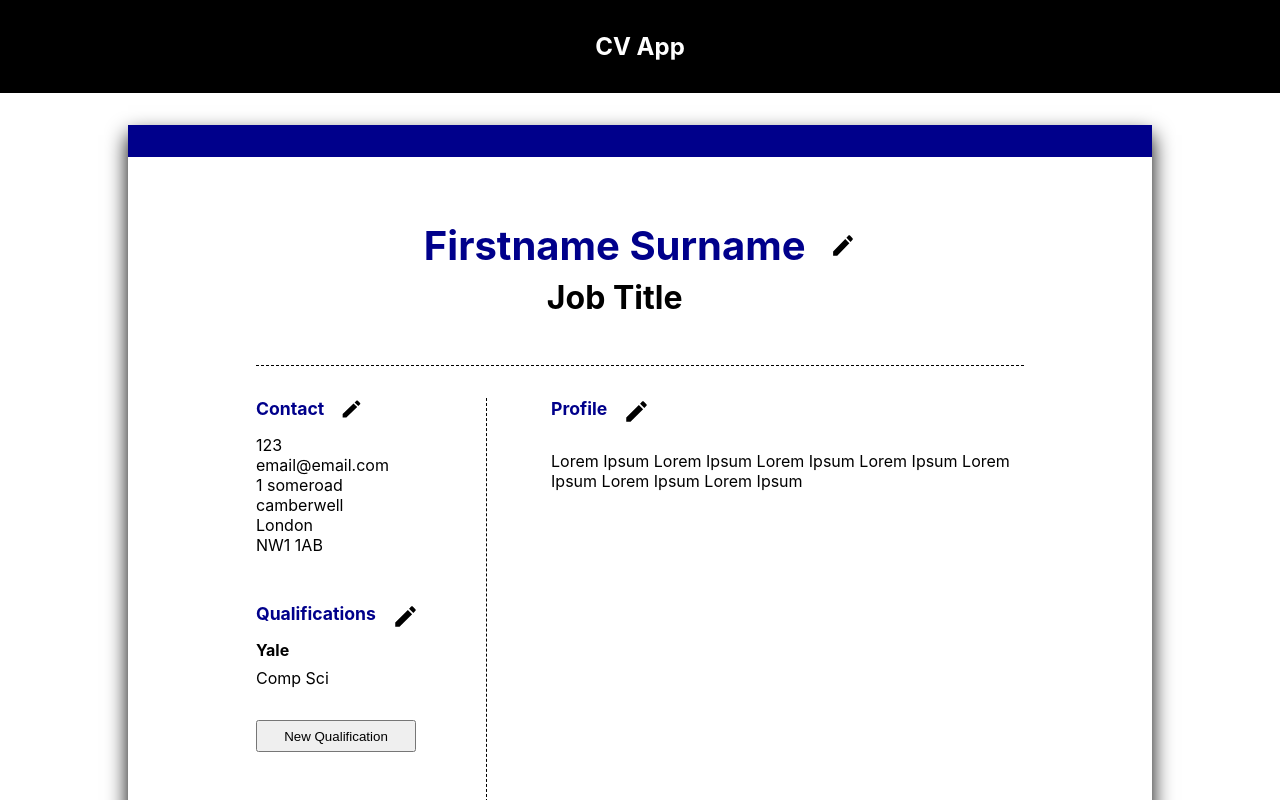
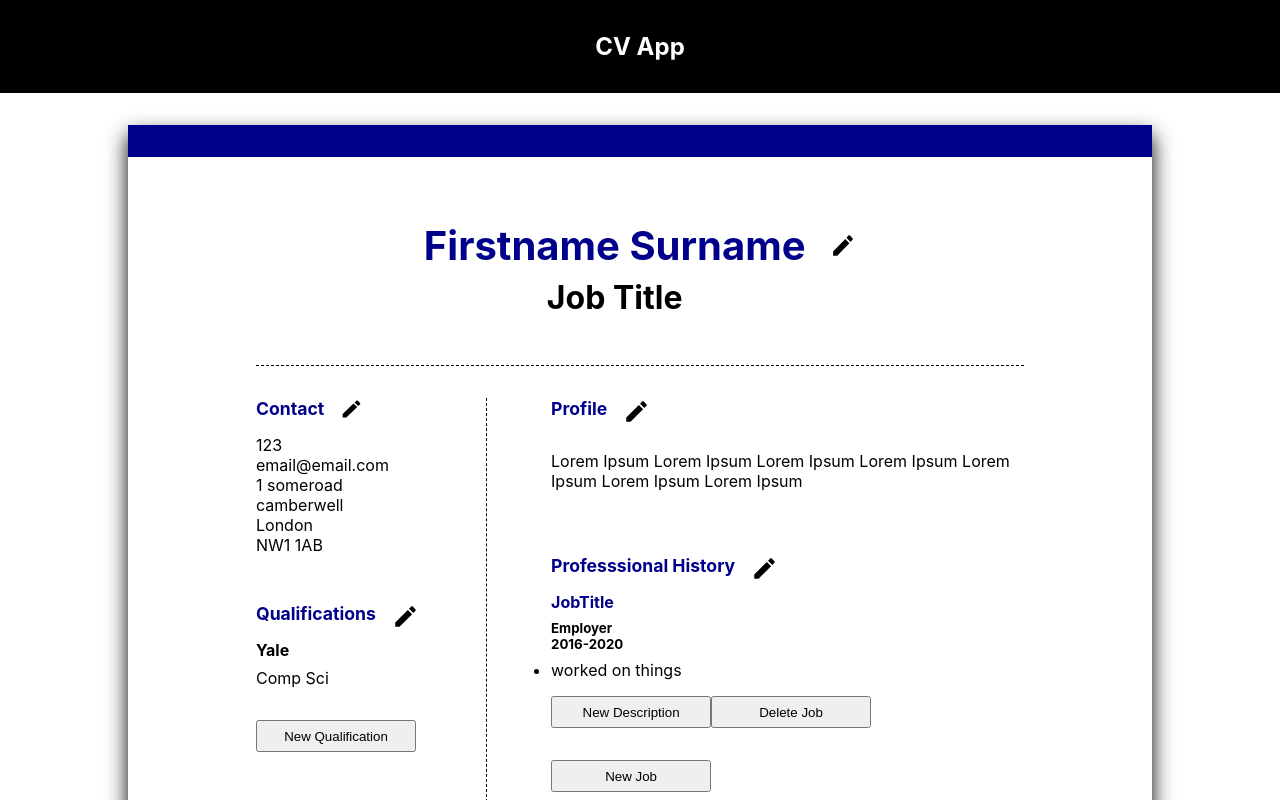
Before and after one commit to Delta-a-Sierra/cv-app-react, a React (Create React App) app: page / in a window 1280 px wide. Shown: the top 800 px of the page. Built offline with nearby package versions, Linux system fonts and the light colour scheme.

Commit message:
Added Professional history section (minimal css)

```diff
--- a/src/components/mainPanel/MainPanel.js
+++ b/src/components/mainPanel/MainPanel.js
@@ -1,11 +1,13 @@
 import React from 'react'
 import Profile from '../profile/Profile'
+import ProfessionalHistory from '../professionalHistory/ProfessionalHistory'
 import './style.scss'
 
 function  MainPanel(props) {
     return(
         <div className="main">
             <Profile />
+            <ProfessionalHistory />
         </div>
     )
 }
--- a/src/components/mainPanel/style.scss
+++ b/src/components/mainPanel/style.scss
@@ -1,4 +1,8 @@
 .main{
     padding-left: 4rem;
     box-sizing: border-box;
+
+    display: flex;
+    flex-direction: column;
+    gap: 4rem;
 }
--- /dev/null
+++ b/src/components/professionalHistory/Job.js
@@ -0,0 +1,59 @@
+import React, {Component} from 'react'
+import uuid from 'react-uuid'
+import ListItem from '../../utils/listItem/ListItem'
+import './style.scss'
+import RegularButton from '../../utils/regularButton/RegularButton'
+
+class Job extends Component{
+    constructor(props){
+        super(props)
+
+        this.state = {
+            descriptions : [{value: 'worked on things', key: uuid()}]
+        }
+
+        this.addDescription = this.addDescription.bind(this)
+        this.deleteDescription = this.deleteDescription.bind(this)
+    }
+
+    addDescription(){
+        this.setState({
+            descriptions : [...this.state.descriptions, {value: 'Lorem Ipsum', key: uuid()}]
+        })
+    }
+
+    deleteDescription(key){
+        console.log('Deleting Description')
+        const newDescription = this.state.descriptions.filter((description) => description.key !== key)
+        this.setState({
+            descriptions : newDescription
+        })
+    }
+
+    render(){
+        const {jobTitle, employerName, startDate, endDate} = this.props
+
+        const descriptionList = this.state.descriptions.map((description) => <ListItem key={description.key} mode={this.props.mode}
+        value={description.value} onDelete={() => this.deleteDescription(description.key)}/>)
+
+        return(
+            <div className="Job">
+                <h4>{jobTitle}</h4>
+                <div className="JobDetails">
+                    <h5>{employerName}</h5>
+                    <h5>{startDate}-{endDate}</h5>
+                </div>
+                <ul>
+                    {descriptionList}
+                </ul>
+                <div className="btm-btns">
+                    <RegularButton onClick={this.addDescription} text='New Description'/>
+                    <RegularButton onClick={this.props.onDelete} text='Delete Job'/>
+                </div>
+
+            </div>
+        )
+    }
+}
+
+export default Job
--- /dev/null
+++ b/src/components/professionalHistory/ProfessionalHistory.js
@@ -0,0 +1,65 @@
+import React, {Component} from 'react'
+import './style.scss'
+import Title from '../../utils/title/Title'
+import uuid from 'react-uuid'
+import Job from './Job'
+import RegularButton from '../../utils/regularButton/RegularButton'
+
+class ProfessionalHistory extends Component{
+    constructor(props){
+        super(props)
+
+        this.state = {
+            mode : 'preview',
+            professionalHistory : [{jobTitle: 'JobTitle', employerName: 'Employer', startDate : '2016',
+             endDate : '2020', key : uuid()}]
+        }
+
+        this.changeMode = this.changeMode.bind(this)
+        this.deleteJob = this.deleteJob.bind(this)
+        this.addJob = this.addJob.bind(this)
+    }
+
+    changeMode(){
+        if(this.state.mode === 'edit'){
+            this.setState({
+                mode : 'preview'
+            })
+            return
+        }
+        this.setState({
+            mode : 'edit'
+        })
+    }
+
+    deleteJob(key){
+        const newJobs = this.state.professionalHistory.filter((job) => job.key !== key)
+        console.log('deleting')
+        this.setState({
+            professionalHistory : newJobs
+        })
+    }
+
+    addJob(){
+        this.setState({
+            professionalHistory : [...this.state.professionalHistory, {jobTitle: 'JobTitle', employerName: 'Employer',
+             startDate : '2016', endDate : '2020', key : uuid()}]
+        })
+    }
+
+    render(){
+
+        const jobs = this.state.professionalHistory.map((job) => <Job jobTitle={job.jobTitle} employerName={job.employerName}
+        startDate={job.startDate} endDate={job.endDate} key={job.key} mode={this.state.mode} onDelete={() => this.deleteJob(job.key)}/>)
+        return(
+            <div className="ProfessionalHistory">
+                <Title mode={this.state.mode} titleText="Professsional History" changeMode={this.changeMode}/>
+                {jobs}
+
+                <RegularButton onClick={this.addJob} text='New Job'/>
+            </div>
+        )
+    }
+}
+
+export default ProfessionalHistory
--- /dev/null
+++ b/src/components/professionalHistory/style.scss
@@ -0,0 +1,22 @@
+.ProfessionalHistory{
+
+}
+
+.Job{
+    h4{
+        color: darkblue;
+        margin-bottom: 0.5rem;
+    }
+
+    .JobDetails{
+        margin-bottom: 0.5rem;
+    }
+
+    ul{
+        margin-bottom: 1rem;
+    }
+
+    .btm-btns{
+        margin-bottom: 2rem;
+    }
+}
--- a/src/components/profile/Profile.js
+++ b/src/components/profile/Profile.js
@@ -1,4 +1,4 @@
-import React, {Component, component} from 'react'
+import React, {Component} from 'react'
 import './style.scss'
 import Title from '../../utils/title/Title'
 
```
Also changed, not shown: 1 other file (tests, documents, lock files or other folders).
